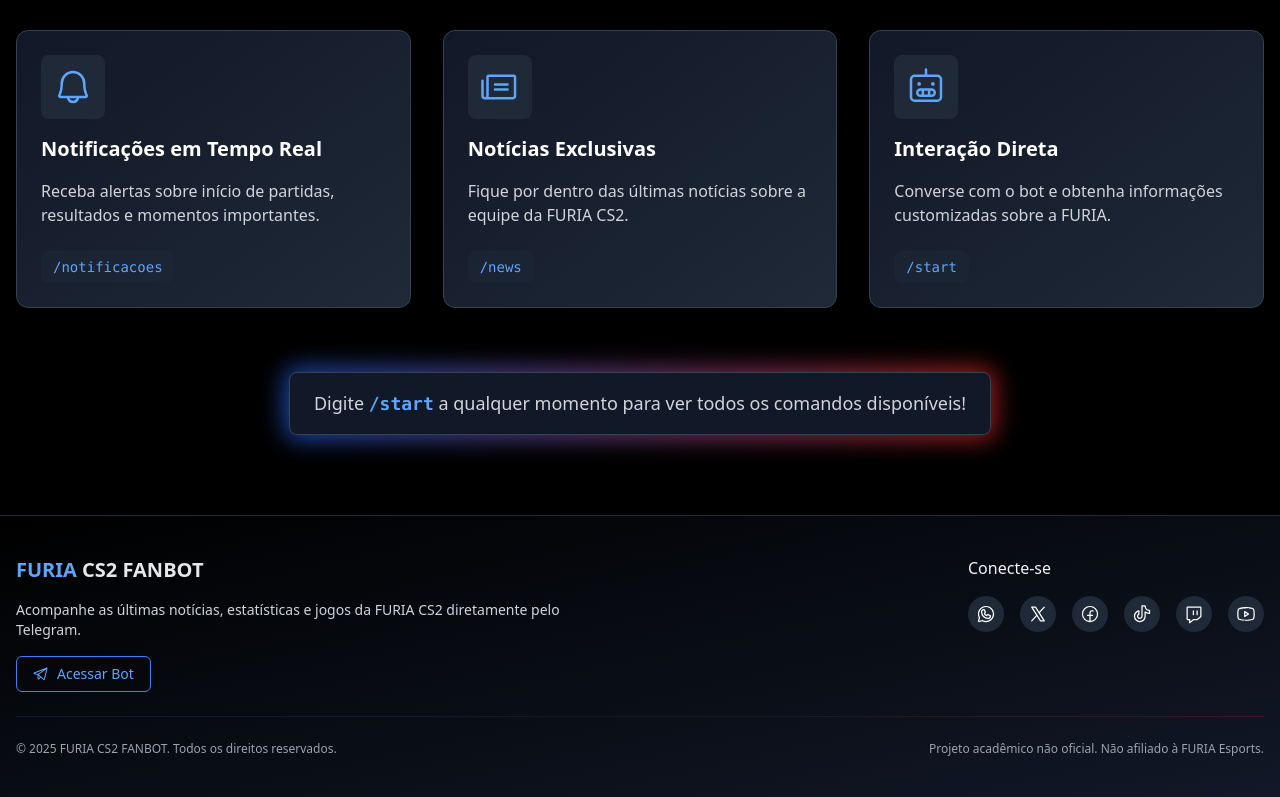
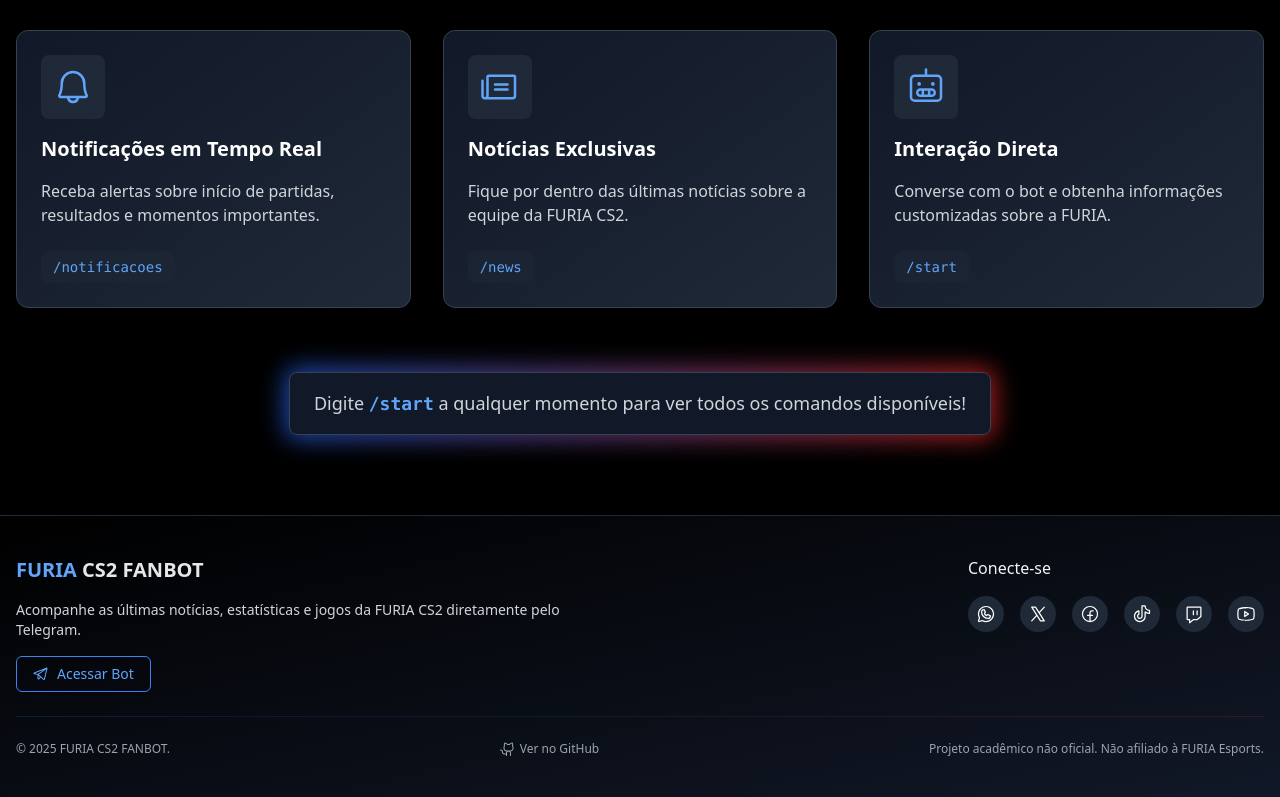
Before and after one commit to PedroSmaxY/furia-fanbot, a Next.js app in the folder landing-page/: page / in a window 1280 px wide. Shown: the part 1184-1981 px from the top of the page. Built offline with nearby package versions, Linux system fonts and the light colour scheme.

Commit message:
Adicionando link para o repositório no GitHub no rodapé

```diff
--- a/landing-page/src/components/footer.tsx
+++ b/landing-page/src/components/footer.tsx
@@ -8,6 +8,7 @@
   TwitchLogo,
   YoutubeLogo,
   WhatsappLogo,
+  GithubLogo,
 } from "@phosphor-icons/react/dist/ssr";
 import Link from "next/link";
 
@@ -97,10 +98,15 @@
         <Separator className="my-6 bg-gradient-to-r from-blue-600/20 via-gray-700/20 to-red-600/20" />
 
         <div className="flex flex-col md:flex-row justify-between items-center text-xs text-gray-400">
-          <p>
-            © {new Date().getFullYear()} FURIA CS2 FANBOT. Todos os direitos
-            reservados.
-          </p>
+          <p>© {new Date().getFullYear()} FURIA CS2 FANBOT.</p>
+          <Link
+            href="https://github.com/PedroSmaxY/furia-fanbot"
+            target="_blank"
+            className="flex items-center gap-1 text-gray-400 hover:text-blue-400 transition-colors"
+          >
+            <GithubLogo className="h-4 w-4" />
+            <span>Ver no GitHub</span>
+          </Link>
           <p className="mt-2 md:mt-0">
             Projeto acadêmico não oficial. Não afiliado à FURIA Esports.
           </p>
```
